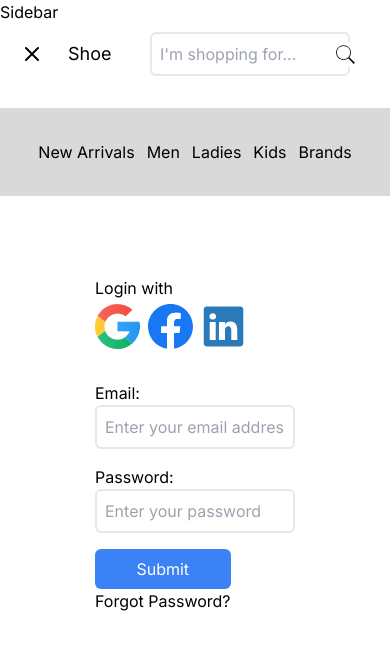
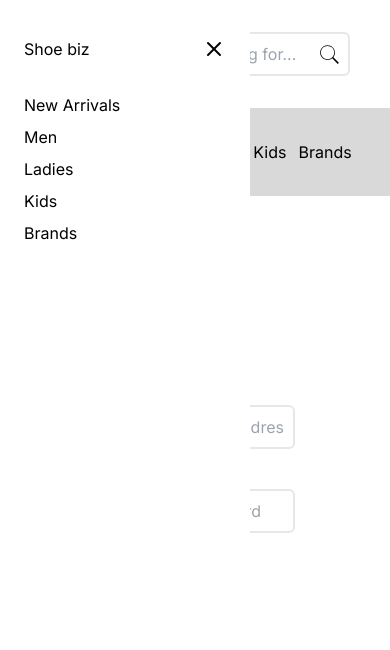
Before and after one commit to Iank-code/Shoe-biz-client, a Next.js app: page /login in a window 390 px wide. Both pictures are taken after a click on the icon 32 px from the left and 54 px from the top of the page. Shown: the top 650 px of the page. Built offline with nearby package versions, Linux system fonts and the light colour scheme.

Commit message:
Making navbar responsive

```diff
--- a/src/components/navbar/Navbar.tsx
+++ b/src/components/navbar/Navbar.tsx
@@ -16,26 +16,18 @@
   const [openSideBar, setOpenSideBar] = useState<boolean>(false);
   return (
     <>
-      {openSideBar ? <Sidebar /> : null}
+      {openSideBar ? <Sidebar setOpenSideBar={setOpenSideBar} /> : null}
 
       <div className="flex justify-between px-[3em] pt-[2em] mobile:gap-5 mobile:px-[20px]">
-        <div className="flex items-center gap-6">
-          {!openSideBar ? (
+        <div className="flex items-center gap-4">
+
             <IconMenu
               className="hidden mobile:flex"
               onClick={() => {
                 setOpenSideBar(true);
               }}
             />
-          ) : (
-            <IconX
-              className="hidden mobile:flex"
-              onClick={() => {
-                console.log(false);
-                setOpenSideBar(false);
-              }}
-            />
-          )}
+
           <Link href="/" className="flex nowrap mobile:text-lg gap-3">
             Shoe
           </Link>
@@ -52,7 +44,7 @@
               src={search}
               width={30}
               alt={search}
-              className="absolute right-[13em] z-[999] bg-white pl-[5px] mobile:absolute mobile:right-[2em]"
+              className="absolute right-[13em] z-[999] bg-white pl-[5px] mobile:absolute mobile:right-[3em]"
             />
           </div>
 
--- a/src/components/navbar/sidebar/Sidebar.tsx
+++ b/src/components/navbar/sidebar/Sidebar.tsx
@@ -1,5 +1,29 @@
+import { nav_top_url } from "@/utils/helpers/url.helper";
+import { IconX } from "@tabler/icons-react";
+import Link from "next/link";
 import React from "react";
 
-export default function Sidebar() {
-  return <div className="h-[100px] b-white text-black z-[999] absolute">Sidebar</div>;
+export default function Sidebar({ setOpenSideBar }: any) {
+  return (
+    <div className="h-[100vh] w-[250px] pt-[2.3em] px-[1.5em] bg-white text-black z-[999] absolute">
+      <div className="flex justify-between mb-[2em]">
+        <span>Shoe biz </span>
+        <IconX
+          className="hidden mobile:flex "
+          onClick={() => {
+            setOpenSideBar(false);
+          }}
+        />
+      </div>
+      <div className="flex flex-col gap-2">
+        {nav_top_url.map((link, index) => {
+          return (
+            <Link href={link} key={index}>
+              {link}
+            </Link>
+          );
+        })}
+      </div>
+    </div>
+  );
 }
```
